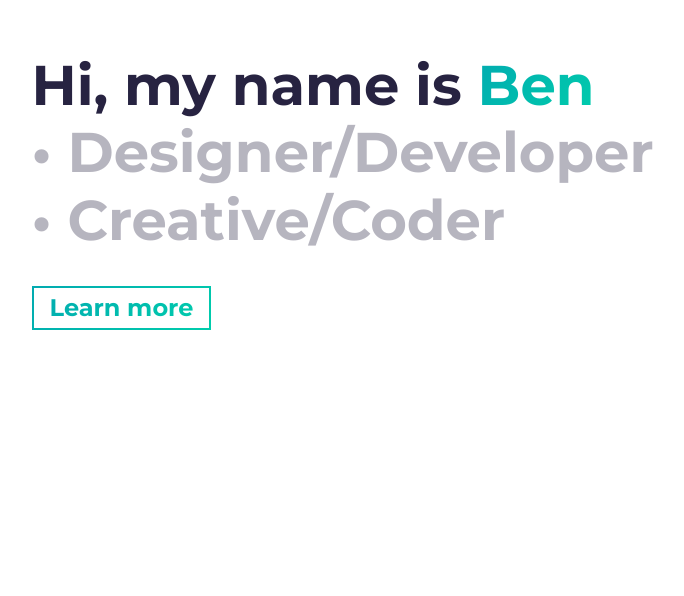
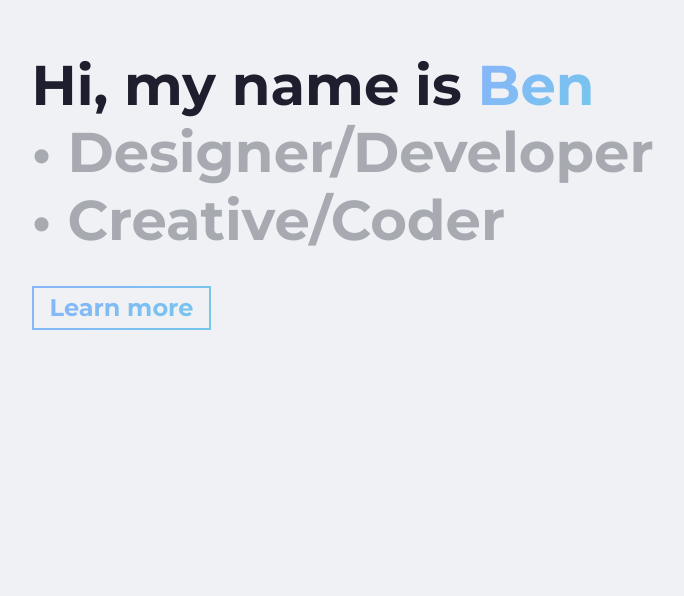
Before and after one commit to bbforsyth/bforsyth.dev, a website built with Parcel: page src/index.html in a window 1280 px wide. Shown: the part 204-800 px from the top of the page, without its empty margins (46-730 px from the left). Built offline with nearby package versions, Linux system fonts and the light colour scheme.

Commit message:
color fixes

```diff
--- a/src/index.html
+++ b/src/index.html
@@ -93,7 +93,7 @@ https://bforsyth.dev • Ben Forsyth • 2024 Portfolio
     <!-- /END About Section -->
 
     <!-- **** Projects Section **** -->
-    <section id="projects">
+    <section id="projects" style="padding-bottom: 0;">
       <div class="container">
         <div class="project-wrapper">
           <h2 class="section-title dark-blue-text">Projects</h2>
--- a/src/sass/abstracts/_variables.scss
+++ b/src/sass/abstracts/_variables.scss
@@ -1,13 +1,13 @@
 // COLORS
-$primary-color: #02aab0;
-$secondary-color: #00cdac;
+$primary-color: #89b4fa	;
+$secondary-color: #74c7ec;
 
-$white-color: #fff;
+$white-color: #eff1f5	;
 
-$dark-grey: #333333;
-$light-grey: #d2d2d2;
+$dark-grey: #313244;
+$light-grey: #6c7086;
 
-$dark-blue-text: #272341; // For Headings
+$dark-blue-text: #1e1e2e	; // For Headings
 
 // FONT SIZE
 $default-font-size: 1.6rem;
--- a/src/sass/layout/_footer.scss
+++ b/src/sass/layout/_footer.scss
@@ -1,7 +1,7 @@
 .footer {
   background-color: $dark-grey;
   color: $white-color;
-  padding: 4.8rem 0;
+  padding: 2.8rem 0;
 
   @include respond(phone) {
     border: 0px;
--- a/src/sass/sections/_about.scss
+++ b/src/sass/sections/_about.scss
@@ -5,7 +5,7 @@
     $primary-color 0%,
     $secondary-color 100%
   );
-  color: $white-color;
+  color: #4c4f69;
   height: 100%;
   border-top: 0px;
   -webkit-clip-path: polygon(0 0, 100% 0, 100% 80%, 0 100%);
```
Also changed, not shown: src/assets/project4.png, 1 other file.
